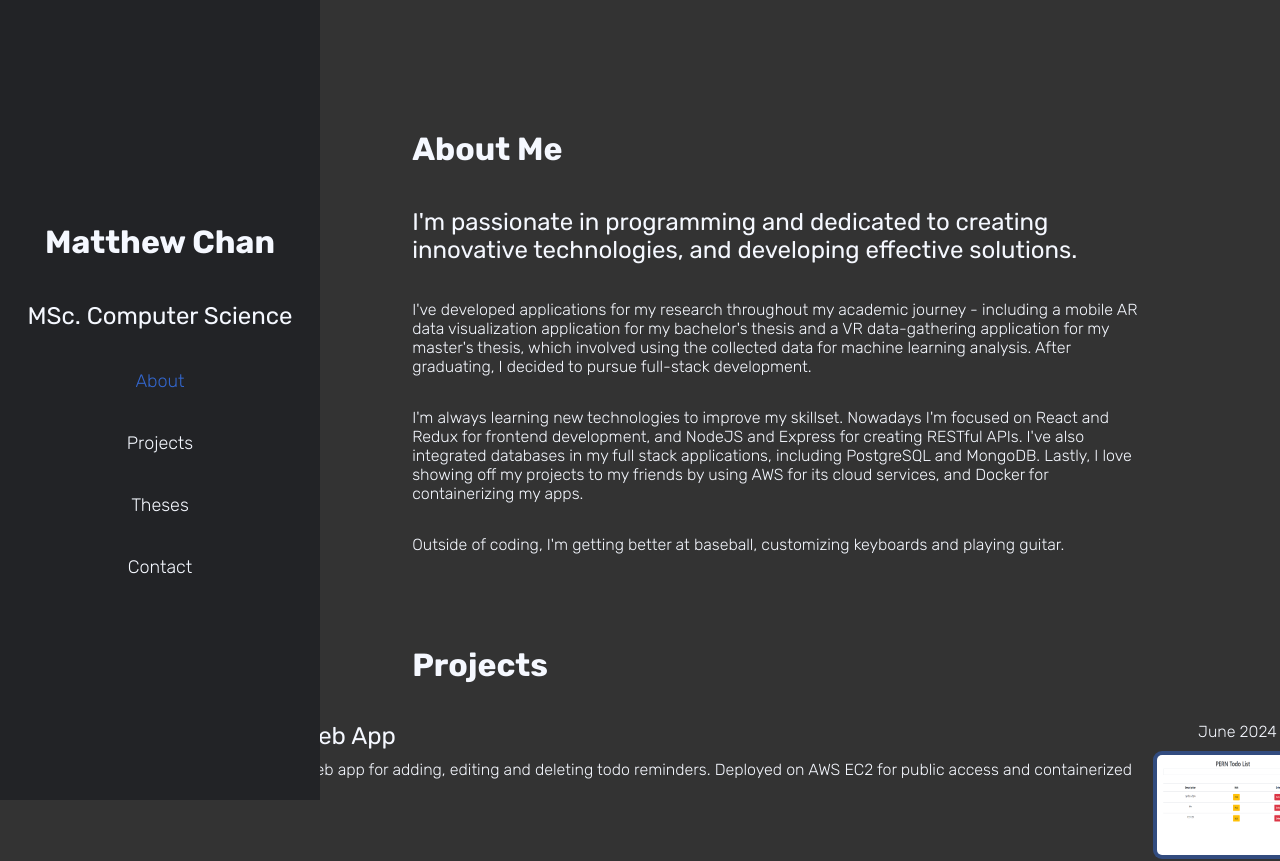
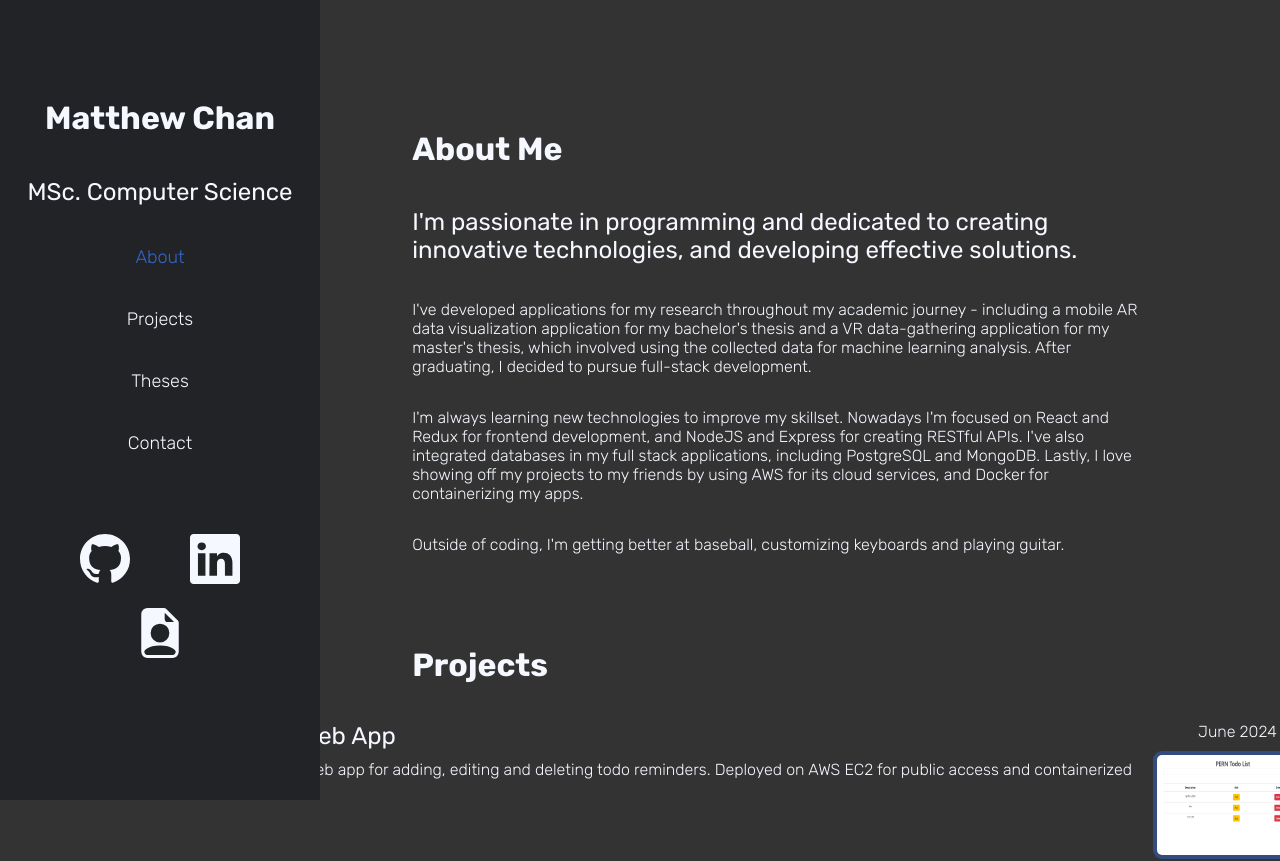
Before and after one commit to kermattc/portfolio-site, a React (Create React App) app in the folder portfolio/: page / in a window 1280 px wide. Shown: the top 861 px of the page. Built offline with nearby package versions, Linux system fonts and the light colour scheme.

Commit message:
Added icons bar oops I forgot

```diff
--- a/portfolio/package.json
+++ b/portfolio/package.json
@@ -12,6 +12,7 @@
     "@types/react-dom": "^18.3.0",
     "react": "^18.3.1",
     "react-dom": "^18.3.1",
+    "react-icons": "^5.2.1",
     "react-router-dom": "^6.23.1",
     "react-scripts": "5.0.1",
     "typescript": "^4.9.5",
--- a/portfolio/src/App.css
+++ b/portfolio/src/App.css
@@ -22,6 +22,7 @@
 .link-viewed {
     font-weight: 400;
     color: #3366CC;
+    transition: color 0.3s;
 }
 
 .main, .navbar, .navbar > h1, .navbar > h2, .navbar > ul {
@@ -101,15 +102,44 @@ p {
     font-weight: lighter;
 }
 
+
 li:hover {
     cursor: pointer;
     font-weight: normal;
+    transition: font-weight 0.3s;
 }
 
 ul {
     list-style-type: none;
     margin: 0;
     padding: 0;
+}
+
+.icons {
+    /* display: flex; */
+    padding: 50px;
+    background-color: #222326;
+}
+
+
+.gitIcon, .linkedinIcon, .personIcon {
+    background-color: #222326;
+    font-size: 50px;
+    margin-left: 20px;
+    margin-right: 20px;
+    padding: 10px;
+    border-radius: 5px;
+}
+
+.gitIcon:hover, .linkedinIcon:hover, .personIcon:hover {
+    cursor: pointer;
+    fill: #222326;
+    background-color: #3366CC;
+    transition: fill 0.3s, background-color 0.3s, fill 0.3s;
+}
+
+.gitIcon:hover {
+    border-radius: 50px;
 }
 
 /* might mess around with this later for mobile devices
--- a/portfolio/src/components/navbar.tsx
+++ b/portfolio/src/components/navbar.tsx
@@ -1,4 +1,9 @@
 import './../App.css'
+
+import { BsGithub } from "react-icons/bs";
+import { BsLinkedin } from "react-icons/bs";
+import { BsFillFileEarmarkPersonFill } from "react-icons/bs";
+
 
 interface NavbarProps {
     scrollToSection: (section: string) => void;
@@ -9,7 +14,17 @@ interface NavbarProps {
 // two ways of doing this. But just keep in mind to specify the props and their types. also for some reason people hate React.FC, might look into it later
 // const Navbar: React.FC<NavbarProps> = ({ scrollToSection, testyMcTestTest }) => {
 export const Navbar = ( {scrollToSection, testyMcTestTest, activeSection }: NavbarProps) => {
+
+    function openInNewTab(link: string): void {
+        window.open(link, "_blnk", "noreferrer");
+    }
+
+    function openResumeInNewTab(link: string): void {
+        window.open(link, "_blank", "noreferrer");
+    }
+
     return(
+        <div className='sidebar'>
             <div className='navbar'>
                 <h1>Matthew Chan</h1>
                 <h2>MSc. Computer Science</h2>
@@ -29,6 +44,14 @@ export const Navbar = ( {scrollToSection, testyMcTestTest, activeSection }: Navb
                 </li>
                 </ul>
             </div>
+
+            <div className='icons'>
+                <BsGithub   className='gitIcon' onClick={() => openInNewTab(`https://github.com/kermattC`)}/>
+                <BsLinkedin  className='linkedinIcon' onClick={() => openInNewTab(`https://www.linkedin.com/in/kermattc/`)}/>
+                <BsFillFileEarmarkPersonFill className='personIcon' onClick={() => openInNewTab(`${process.env.PUBLIC_URL}/pdf/Matt_Resume.pdf`)}/>
+
+            </div>
+        </div>
     )
 }
 
--- a/portfolio/src/components/projectCard.tsx
+++ b/portfolio/src/components/projectCard.tsx
@@ -26,7 +26,6 @@ const ProjectCard = ( { title, description, timeline, thumbnail, link, skills}:
     const pcThumbnail = images[thumbnail]
 
     function cardEnter(event: React.MouseEvent<HTMLDivElement>) {
-    // function cardEnter(event: any) {
         setIsHovered(true);
     }
 
@@ -36,7 +35,6 @@ const ProjectCard = ( { title, description, timeline, thumbnail, link, skills}:
     }
 
     function openInNewTab(): void {
-        // window.location.href =link;
         window.open(link, "_blnk", "noreferrer");
     }
 
```
Also changed, not shown: 2 other files (tests, documents, lock files or other folders). Lines whose indentation alone changed are shown as unchanged.
